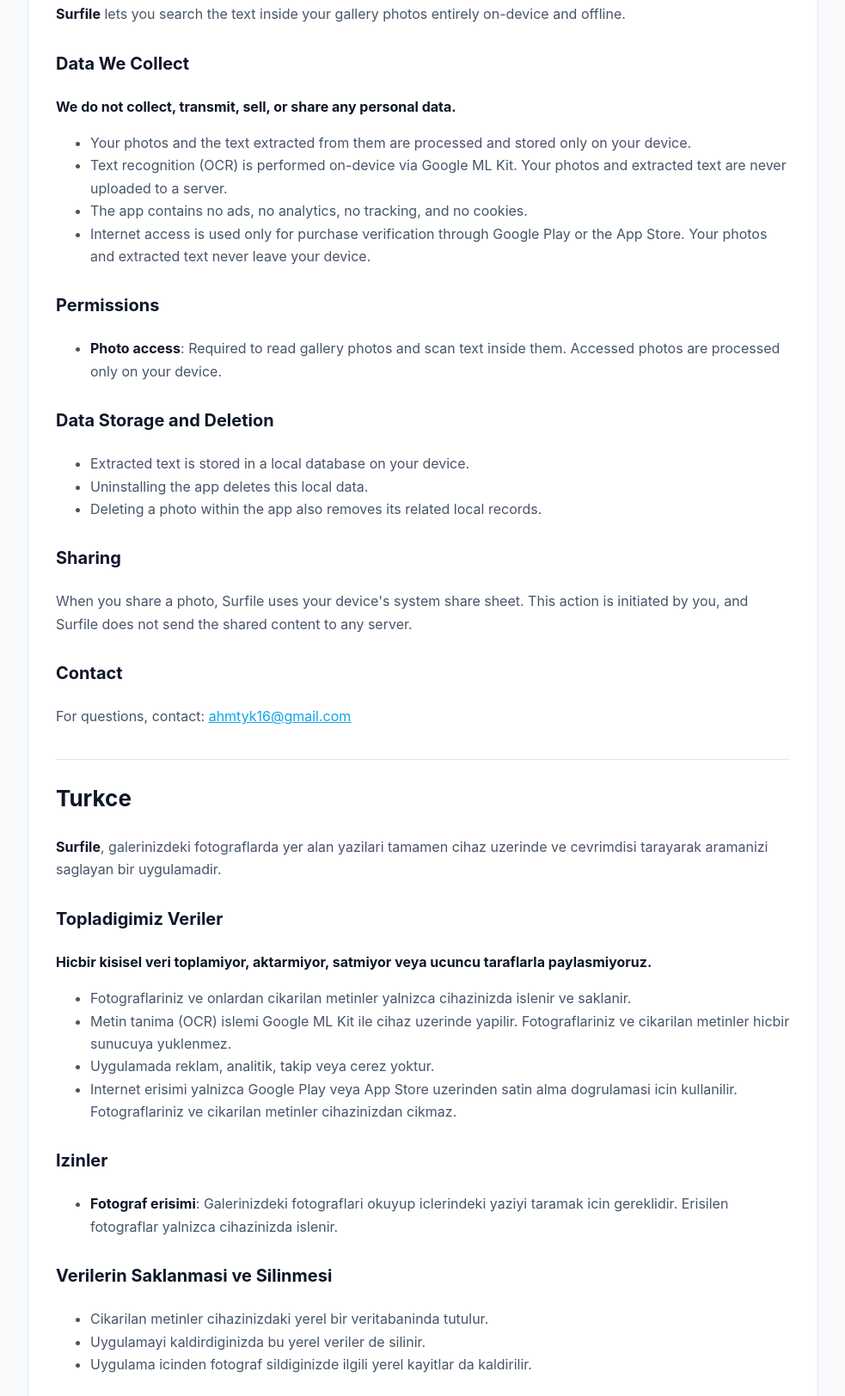
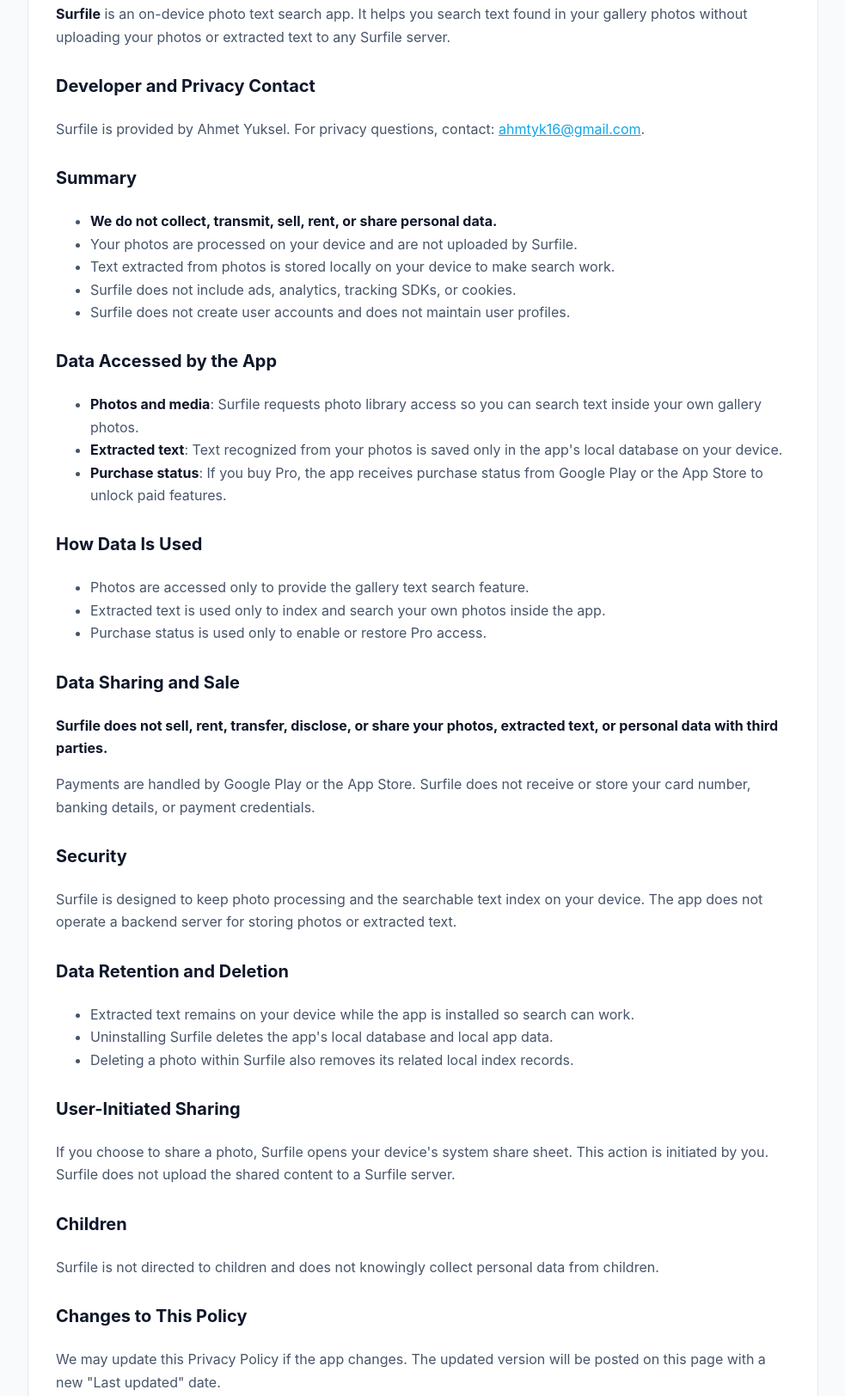
Before and after one commit to ahmeetyuksel/surfile-privacy-policy, a plain HTML site: page index.html in a window 1280 px wide. Shown: the part 270-1894 px from the top of the page at 86% size, without its empty margins (148-1131 px from the left). Drawn offline with Linux system fonts and the light colour scheme.

Commit message:
Strengthen privacy policy

```diff
--- a/index.html
+++ b/index.html
@@ -91,64 +91,108 @@
     <p class="updated"><strong>Last updated:</strong> June 5, 2026</p>
 
     <h2>English</h2>
-    <p><strong>Surfile</strong> lets you search the text inside your gallery photos entirely on-device and offline.</p>
+    <p><strong>Surfile</strong> is an on-device photo text search app. It helps you search text found in your gallery photos without uploading your photos or extracted text to any Surfile server.</p>
 
-    <h3>Data We Collect</h3>
-    <p><strong>We do not collect, transmit, sell, or share any personal data.</strong></p>
+    <h3>Developer and Privacy Contact</h3>
+    <p>Surfile is provided by Ahmet Yuksel. For privacy questions, contact: <a href="mailto:ahmtyk16@gmail.com">ahmtyk16@gmail.com</a>.</p>
+
+    <h3>Summary</h3>
     <ul>
-      <li>Your photos and the text extracted from them are processed and stored only on your device.</li>
-      <li>Text recognition (OCR) is performed on-device via Google ML Kit. Your photos and extracted text are never uploaded to a server.</li>
-      <li>The app contains no ads, no analytics, no tracking, and no cookies.</li>
-      <li>Internet access is used only for purchase verification through Google Play or the App Store. Your photos and extracted text never leave your device.</li>
+      <li><strong>We do not collect, transmit, sell, rent, or share personal data.</strong></li>
+      <li>Your photos are processed on your device and are not uploaded by Surfile.</li>
+      <li>Text extracted from photos is stored locally on your device to make search work.</li>
+      <li>Surfile does not include ads, analytics, tracking SDKs, or cookies.</li>
+      <li>Surfile does not create user accounts and does not maintain user profiles.</li>
     </ul>
 
-    <h3>Permissions</h3>
+    <h3>Data Accessed by the App</h3>
     <ul>
-      <li><strong>Photo access</strong>: Required to read gallery photos and scan text inside them. Accessed photos are processed only on your device.</li>
+      <li><strong>Photos and media</strong>: Surfile requests photo library access so you can search text inside your own gallery photos.</li>
+      <li><strong>Extracted text</strong>: Text recognized from your photos is saved only in the app's local database on your device.</li>
+      <li><strong>Purchase status</strong>: If you buy Pro, the app receives purchase status from Google Play or the App Store to unlock paid features.</li>
     </ul>
 
-    <h3>Data Storage and Deletion</h3>
+    <h3>How Data Is Used</h3>
     <ul>
-      <li>Extracted text is stored in a local database on your device.</li>
-      <li>Uninstalling the app deletes this local data.</li>
-      <li>Deleting a photo within the app also removes its related local records.</li>
+      <li>Photos are accessed only to provide the gallery text search feature.</li>
+      <li>Extracted text is used only to index and search your own photos inside the app.</li>
+      <li>Purchase status is used only to enable or restore Pro access.</li>
     </ul>
 
-    <h3>Sharing</h3>
-    <p>When you share a photo, Surfile uses your device's system share sheet. This action is initiated by you, and Surfile does not send the shared content to any server.</p>
+    <h3>Data Sharing and Sale</h3>
+    <p><strong>Surfile does not sell, rent, transfer, disclose, or share your photos, extracted text, or personal data with third parties.</strong></p>
+    <p>Payments are handled by Google Play or the App Store. Surfile does not receive or store your card number, banking details, or payment credentials.</p>
 
-    <h3>Contact</h3>
-    <p>For questions, contact: <a href="mailto:ahmtyk16@gmail.com">ahmtyk16@gmail.com</a></p>
+    <h3>Security</h3>
+    <p>Surfile is designed to keep photo processing and the searchable text index on your device. The app does not operate a backend server for storing photos or extracted text.</p>
+
+    <h3>Data Retention and Deletion</h3>
+    <ul>
+      <li>Extracted text remains on your device while the app is installed so search can work.</li>
+      <li>Uninstalling Surfile deletes the app's local database and local app data.</li>
+      <li>Deleting a photo within Surfile also removes its related local index records.</li>
+    </ul>
+
+    <h3>User-Initiated Sharing</h3>
+    <p>If you choose to share a photo, Surfile opens your device's system share sheet. This action is initiated by you. Surfile does not upload the shared content to a Surfile server.</p>
+
+    <h3>Children</h3>
+    <p>Surfile is not directed to children and does not knowingly collect personal data from children.</p>
+
+    <h3>Changes to This Policy</h3>
+    <p>We may update this Privacy Policy if the app changes. The updated version will be posted on this page with a new "Last updated" date.</p>
 
     <h2>Turkce</h2>
-    <p><strong>Surfile</strong>, galerinizdeki fotograflarda yer alan yazilari tamamen cihaz uzerinde ve cevrimdisi tarayarak aramanizi saglayan bir uygulamadir.</p>
+    <p><strong>Surfile</strong>, cihaz uzerinde calisan bir fotograf metni arama uygulamasidir. Galerinizdeki fotograflarda bulunan yazilari, fotograflarinizi veya cikarilan metinleri herhangi bir Surfile sunucusuna yuklemeden aramaniza yardimci olur.</p>
 
-    <h3>Topladigimiz Veriler</h3>
-    <p><strong>Hicbir kisisel veri toplamiyor, aktarmiyor, satmiyor veya ucuncu taraflarla paylasmiyoruz.</strong></p>
+    <h3>Gelistirici ve Gizlilik Iletisimi</h3>
+    <p>Surfile, Ahmet Yuksel tarafindan sunulur. Gizlilik sorulari icin: <a href="mailto:ahmtyk16@gmail.com">ahmtyk16@gmail.com</a>.</p>
+
+    <h3>Ozet</h3>
     <ul>
-      <li>Fotograflariniz ve onlardan cikarilan metinler yalnizca cihazinizda islenir ve saklanir.</li>
-      <li>Metin tanima (OCR) islemi Google ML Kit ile cihaz uzerinde yapilir. Fotograflariniz ve cikarilan metinler hicbir sunucuya yuklenmez.</li>
-      <li>Uygulamada reklam, analitik, takip veya cerez yoktur.</li>
-      <li>Internet erisimi yalnizca Google Play veya App Store uzerinden satin alma dogrulamasi icin kullanilir. Fotograflariniz ve cikarilan metinler cihazinizdan cikmaz.</li>
+      <li><strong>Hicbir kisisel veri toplamiyor, aktarmiyor, satmiyor, kiralamiyor veya ucuncu taraflarla paylasmiyoruz.</strong></li>
+      <li>Fotograflariniz cihazinizda islenir ve Surfile tarafindan yuklenmez.</li>
+      <li>Fotograflardan cikarilan metinler aramanin calisabilmesi icin yalnizca cihazinizdaki yerel veritabaninda saklanir.</li>
+      <li>Surfile reklam, analitik, takip SDK'si veya cerez icermez.</li>
+      <li>Surfile kullanici hesabi olusturmaz ve kullanici profili tutmaz.</li>
     </ul>
 
-    <h3>Izinler</h3>
+    <h3>Uygulamanin Erisdigi Veriler</h3>
     <ul>
-      <li><strong>Fotograf erisimi</strong>: Galerinizdeki fotograflari okuyup iclerindeki yaziyi taramak icin gereklidir. Erisilen fotograflar yalnizca cihazinizda islenir.</li>
+      <li><strong>Fotograflar ve medya</strong>: Surfile, kendi galeri fotograflarinizdaki metni arayabilmeniz icin fotograf kutuphanesi erisimi ister.</li>
+      <li><strong>Cikarilan metin</strong>: Fotograflarinizdan taninan metinler yalnizca cihazinizdaki yerel uygulama veritabanina kaydedilir.</li>
+      <li><strong>Satin alma durumu</strong>: Pro satin alirsaniz, ucretli ozellikleri acmak icin satin alma durumu Google Play veya App Store uzerinden alinir.</li>
     </ul>
+
+    <h3>Veriler Nasil Kullanilir</h3>
+    <ul>
+      <li>Fotograflara yalnizca galeri metin arama ozelligini saglamak icin erisilir.</li>
+      <li>Cikarilan metinler yalnizca kendi fotograflarinizi uygulama icinde indekslemek ve aramak icin kullanilir.</li>
+      <li>Satin alma durumu yalnizca Pro erisimini acmak veya geri yuklemek icin kullanilir.</li>
+    </ul>
+
+    <h3>Veri Paylasimi ve Satis</h3>
+    <p><strong>Surfile fotograflarinizi, cikarilan metinleri veya kisisel verilerinizi satmaz, kiralamaz, aktarmaz, aciklamaz veya ucuncu taraflarla paylasmaz.</strong></p>
+    <p>Odemeler Google Play veya App Store tarafindan islenir. Surfile kart numaranizi, banka bilgilerinizi veya odeme kimlik bilgilerinizi almaz ve saklamaz.</p>
+
+    <h3>Guvenlik</h3>
+    <p>Surfile, fotograf isleme ve aranabilir metin indeksini cihazinizda tutacak sekilde tasarlanmistir. Uygulama, fotograflari veya cikarilan metinleri saklamak icin bir Surfile arka uc sunucusu kullanmaz.</p>
 
     <h3>Verilerin Saklanmasi ve Silinmesi</h3>
     <ul>
-      <li>Cikarilan metinler cihazinizdaki yerel bir veritabaninda tutulur.</li>
-      <li>Uygulamayi kaldirdiginizda bu yerel veriler de silinir.</li>
-      <li>Uygulama icinden fotograf sildiginizde ilgili yerel kayitlar da kaldirilir.</li>
+      <li>Cikarilan metinler, aramanin calisabilmesi icin uygulama yuklu oldugu surece cihazinizda kalir.</li>
+      <li>Surfile'i kaldirdiginizda uygulamanin yerel veritabani ve yerel uygulama verileri silinir.</li>
+      <li>Surfile icinden bir fotografi sildiginizde ilgili yerel indeks kayitlari da kaldirilir.</li>
     </ul>
 
-    <h3>Paylasim</h3>
-    <p>Bir fotografi paylastiginizda Surfile cihazinizin sistem paylasim menusunu kullanir. Bu islem sizin tarafinizdan baslatilir ve Surfile paylasilan icerigi hicbir sunucuya gondermez.</p>
+    <h3>Kullanici Tarafindan Baslatilan Paylasim</h3>
+    <p>Bir fotografi paylasmayi secerseniz Surfile cihazinizin sistem paylasim menusunu acar. Bu islem sizin tarafinizdan baslatilir. Surfile paylasilan icerigi bir Surfile sunucusuna yuklemez.</p>
 
-    <h3>Iletisim</h3>
-    <p>Sorulariniz icin: <a href="mailto:ahmtyk16@gmail.com">ahmtyk16@gmail.com</a></p>
+    <h3>Cocuklar</h3>
+    <p>Surfile cocuklara yonelik degildir ve cocuklardan bilerek kisisel veri toplamaz.</p>
+
+    <h3>Bu Politikadaki Degisiklikler</h3>
+    <p>Uygulama degisirse bu Gizlilik Politikasi guncellenebilir. Guncel surum bu sayfada yeni bir "Last updated" tarihiyle yayinlanir.</p>
   </main>
 </body>
 </html>
```
